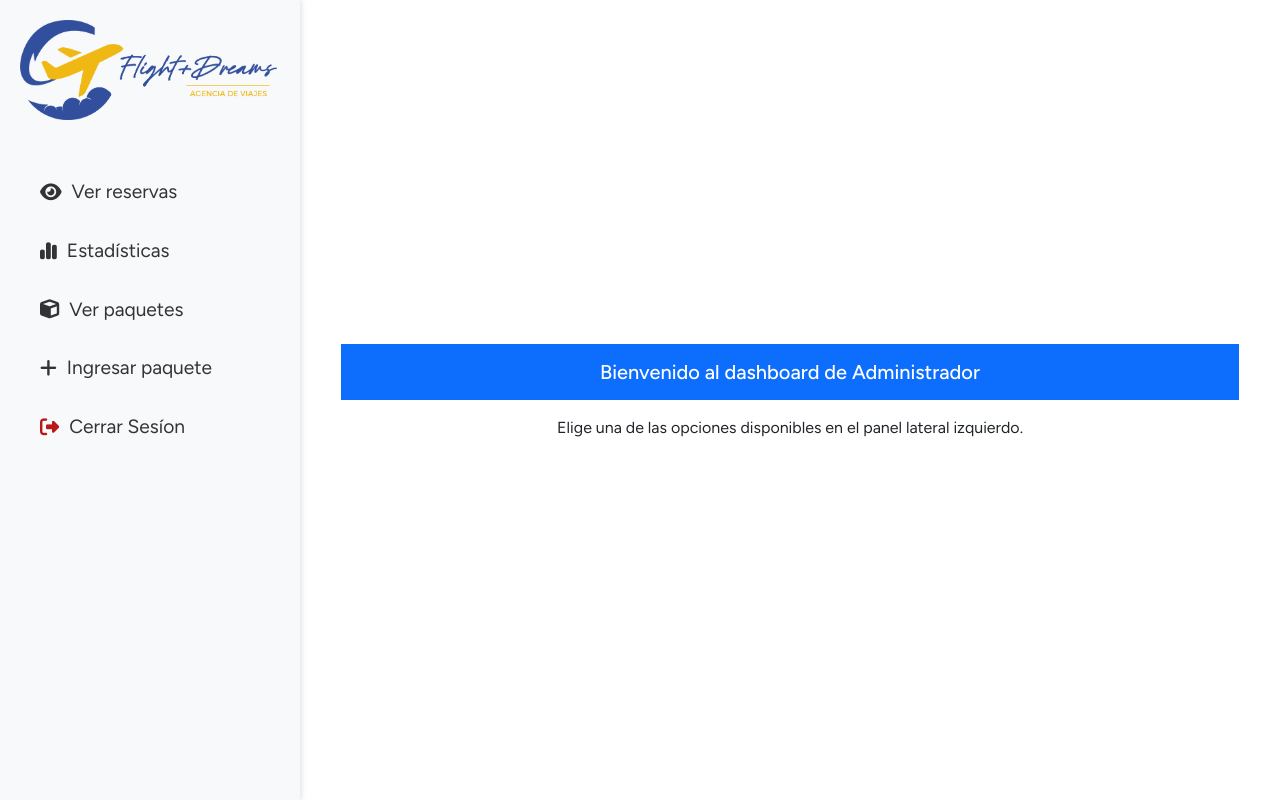
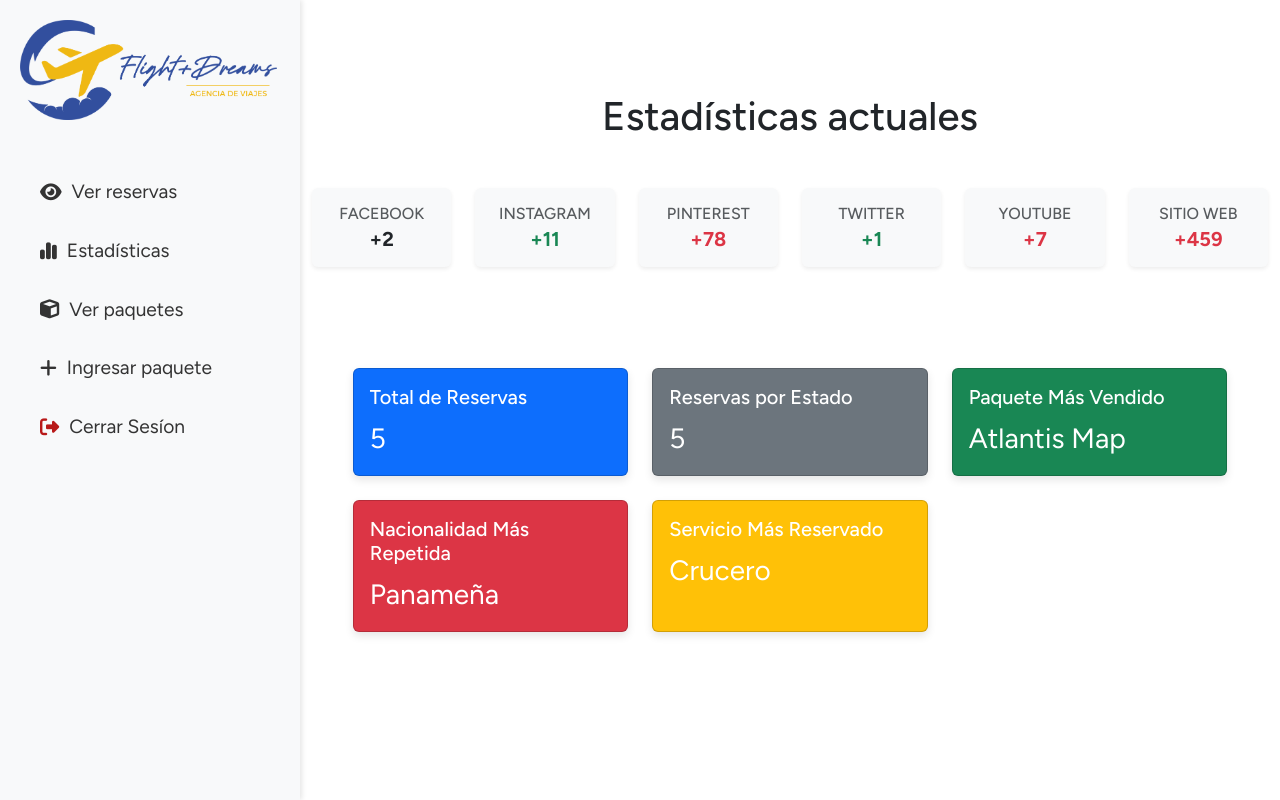
Before and after one commit to balgxmr/flightdreams, a PHP site: page /views/admin/estadisticas.php in a window 1280 px wide. Run offline with PHP 8.4, Linux system fonts and the light colour scheme; the visitor is signed in with stand-in values (Sample User, id 1); some libraries are stand-ins or nearby versions.

Commit message:
LIT KILLAH

```diff
--- a/views/admin/estadisticas.php
+++ b/views/admin/estadisticas.php
@@ -31,13 +31,111 @@
 
     <main class="mainContent dashboardMain">
       <div class="container-fluid">
-        <section class="mainContainerAdmin">
-          <div class="paddingContentAdmin">
-            <div class="bg-primary text-white text-center p-3 mb-3">
-              <h5 class="m-0">Bienvenido al dashboard de Administrador</h5>
+        <!-- Resumen de estadísticas -->
+        <div class="row text-center mb-4">
+            <h1 class="mb-5">Estadísticas actuales</h1>
+            <div class="col-2">
+                <div class="card border-0 bg-light shadow-sm">
+                    <div class="card-body">
+                        <h6 class="text-uppercase text-muted mb-1">Facebook</h6>
+                        <h5 class="fw-bold m-0">+2</h5>
+                    </div>
+                </div>
             </div>
-            <p class="text-center">Elige una de las opciones disponibles en el panel lateral izquierdo.</p>
-            <!-- <img class="centeredImage" src="../../public/images/dashboard.png" alt=""> -->
+            <div class="col-2">
+                <div class="card border-0 bg-light shadow-sm">
+                    <div class="card-body">
+                        <h6 class="text-uppercase text-muted mb-1">Instagram</h6>
+                        <h5 class="text-success fw-bold m-0">+11</h5>
+                    </div>
+                </div>
+            </div>
+            <div class="col-2">
+                <div class="card border-0 bg-light shadow-sm">
+                    <div class="card-body">
+                        <h6 class="text-uppercase text-muted mb-1">Pinterest</h6>
+                        <h5 class="text-danger fw-bold m-0">+78</h5>
+                    </div>
+                </div>
+            </div>
+            <div class="col-2">
+                <div class="card border-0 bg-light shadow-sm">
+                    <div class="card-body">
+                        <h6 class="text-uppercase text-muted mb-1">Twitter</h6>
+                        <h5 class="text-success fw-bold m-0">+1</h5>
+                    </div>
+                </div>
+            </div>
+            <div class="col-2">
+                <div class="card border-0 bg-light shadow-sm">
+                    <div class="card-body">
+                        <h6 class="text-uppercase text-muted mb-1">YouTube</h6>
+                        <h5 class="text-danger fw-bold m-0">+7</h5>
+                    </div>
+                </div>
+            </div>
+            <div class="col-2">
+                <div class="card border-0 bg-light shadow-sm">
+                    <div class="card-body">
+                        <h6 class="text-uppercase text-muted mb-1">Sitio Web</h6>
+                        <h5 class="text-danger fw-bold m-0">+459</h5>
+                    </div>
+                </div>
+            </div>
+        </div>
+        <section class="mainContainerAdmin paddingContentAdmin">
+          <div class="container my-5">
+            <div class="row g-4">
+                <!-- Total de Reservas -->
+                <div class="col-md-4">
+                    <div class="card text-white bg-primary h-100">
+                        <div class="card-body">
+                            <h5 class="card-title">Total de Reservas</h5>
+                            <p class="card-text fs-3">5</p>
+                        </div>
+                    </div>
+                </div>
+
+                <!-- Reservas por Estado -->
+                <div class="col-md-4">
+                    <div class="card text-white bg-secondary h-100">
+                        <div class="card-body">
+                            <h5 class="card-title">Reservas por Estado</h5>
+                            <p class="card-text fs-3">5</p>
+                        </div>
+                    </div>
+                </div>
+
+                <!-- Paquete Más Vendido -->
+                <div class="col-md-4">
+                    <div class="card text-white bg-success h-100">
+                        <div class="card-body">
+                            <h5 class="card-title">Paquete Más Vendido</h5>
+                            <p class="card-text fs-3">Atlantis Map</p>
+                        </div>
+                    </div>
+                </div>
+
+                <!-- Nacionalidad Más Repetida -->
+                <div class="col-md-4">
+                    <div class="card text-white bg-danger h-100">
+                        <div class="card-body">
+                            <h5 class="card-title">Nacionalidad Más Repetida</h5>
+                            <p class="card-text fs-3">Panameña</p>
+                        </div>
+                    </div>
+                </div>
+
+                <!-- Servicio Más Reservado -->
+                <div class="col-md-4">
+                    <div class="card text-white bg-warning h-100">
+                        <div class="card-body">
+                            <h5 class="card-title">Servicio Más Reservado</h5>
+                            <p class="card-text fs-3">Crucero</p>
+                        </div>
+                    </div>
+                </div>
+            </div>
           </div>
         </section>
       </div>
```
Also changed, not shown: views/admin/reservas-admin.php (+4 -5 lines).
